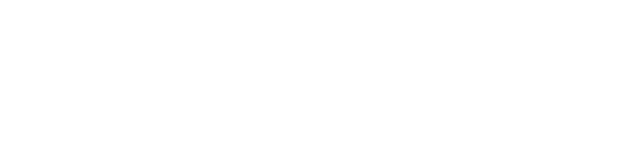
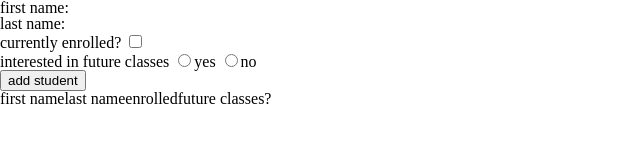
Before and after one commit to kbperez/forms-and-events, a plain HTML site: page index.html in a window 1280 px wide. Shown: the whole page, without its empty margins (0-640 px from the left). Drawn offline with Linux system fonts and the light colour scheme.

Commit message:
finished building index.html scaffold

```diff
--- a/index.html
+++ b/index.html
@@ -3,21 +3,51 @@
 
   <head>
     <title>Forms And Events Demo</title>
-
-      <link rel="stylesheet" href="reset.css">
-      <link rel="stylesheet" href="reset.css">
-
+    <link rel="stylesheet" href="reset.css">
+    <link rel="stylesheet" href="reset.css">
   </head>
 
-<body>
-<!-- content goes here -->
+  <body>
+    <!-- content goes here -->
+      <form id="sample-form">
+        <fieldset>
+          <label for="first">first name:</label>
+          <label for="text" name="first" placeholder="enter your first name" required>
+        </fieldset>
 
+        <fieldset>
+          <label for="last">last name:</label>
+          <label for="text" name="last" placeholder="enter your last name" required>
+        </fieldset>
 
+        <fieldset>
+          <label for="enrolled">currently enrolled?</label>
+          <input type="checkbox" name="enrolled" value="enrolled">
+        </fieldset>
 
-<script src="app.js"></script>
+        <fieldset>
+          <label for="future-classes">interested in future classes</label>
+          <input type="radio" name="future-classes" value="yes">yes
+          <input type="radio" name="future-classes" value="no">no
+        </fieldset>
 
-</body>
+        <button id="submit-btn" type="submit">add student</button>
 
+      </form>
 
-
+      <section id="students">
+        <table>
+          <thead>
+            <th>first name</th>
+            <th>last name</th>
+            <th>enrolled</th>
+            <th>future classes?</th>
+          </thead>
+          <tbody id="data">
+            <!-- student table data goes here -->
+          </tbody>
+        </table>
+      </section>
+      <script src="app.js"></script>
+    </body>
   </html>
```
